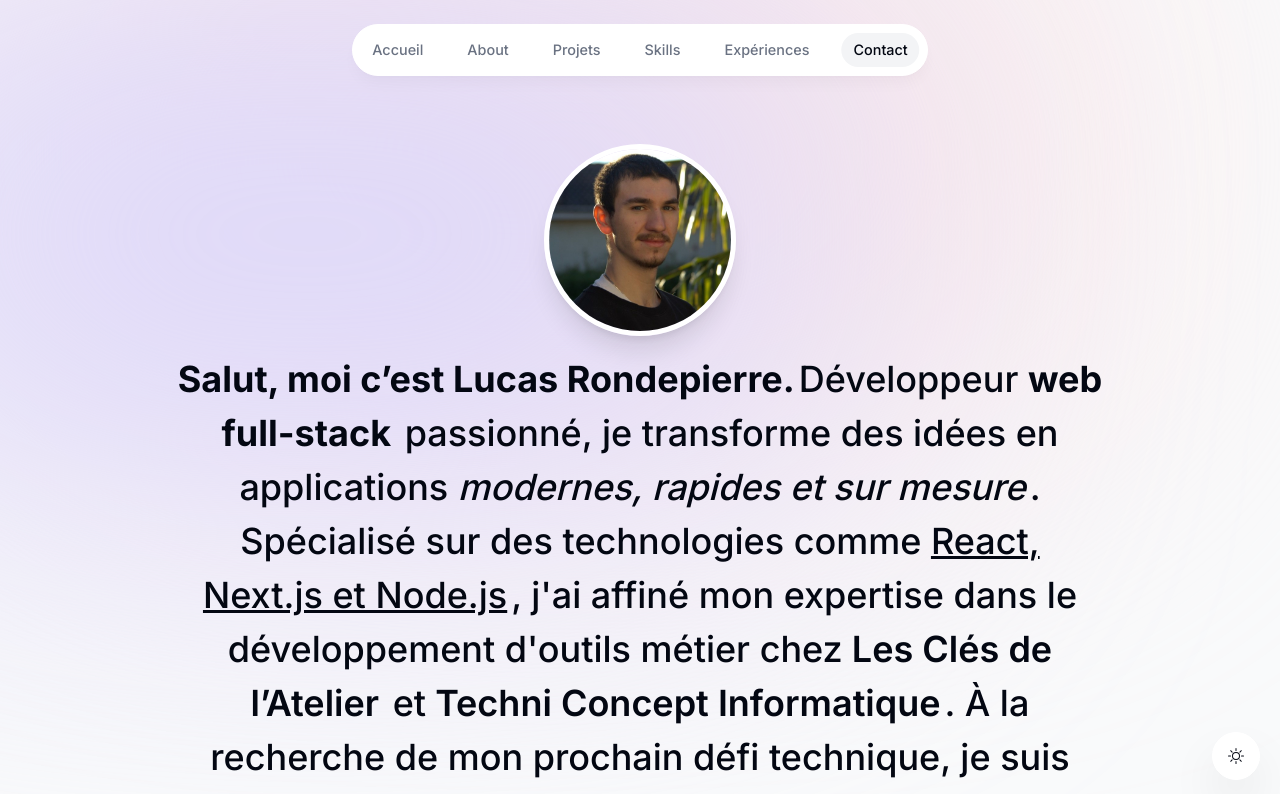
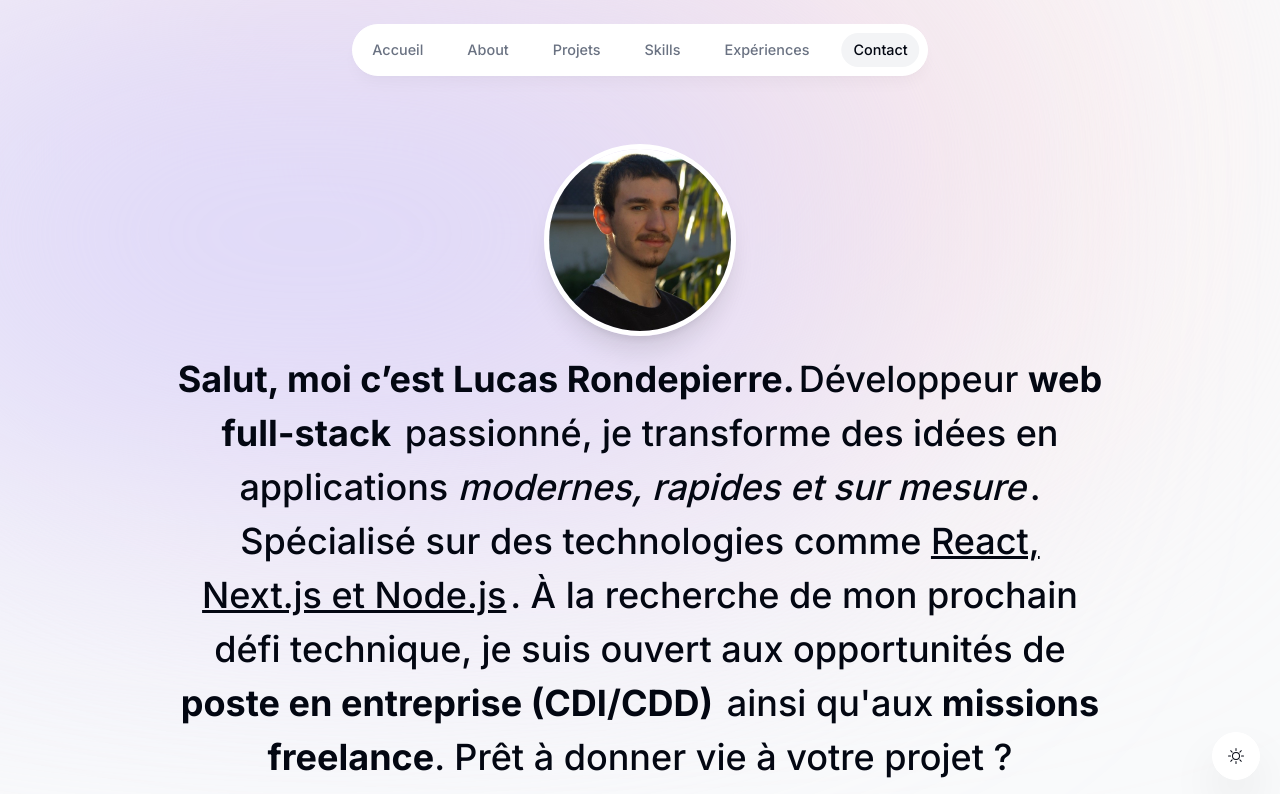
Before and after one commit to Dreyrk/Portfolio, a Next.js app: page / in a window 1280 px wide. Shown: the top 794 px of the page. Built offline with nearby package versions, Linux system fonts and the light colour scheme.

Commit message:
modify intro

```diff
--- a/src/components/intro.tsx
+++ b/src/components/intro.tsx
@@ -41,11 +41,8 @@ export default function Intro() {
         <span className="font-bold">Salut, moi c’est Lucas Rondepierre.</span>
         Développeur <span className="font-bold">web full-stack</span> passionné, je transforme des idées en applications
         <span className="italic"> modernes, rapides et sur mesure</span>. Spécialisé sur des technologies comme{" "}
-        <span className="underline">React, Next.js et Node.js</span>, j&apos;ai affiné mon expertise dans le
-        développement d&apos;outils métier chez
-        <span className="font-semibold"> Les Clés de l’Atelier</span> et
-        <span className="font-semibold"> Techni Concept Informatique</span>. À la recherche de mon prochain défi
-        technique, je suis ouvert aux opportunités de
+        <span className="underline">React, Next.js et Node.js</span>. À la recherche de mon prochain défi technique, je
+        suis ouvert aux opportunités de
         <span className="font-bold"> poste en entreprise (CDI/CDD)</span> ainsi qu&apos;aux
         <span className="font-bold"> missions freelance</span>. Prêt à donner vie à votre projet ?
       </motion.h1>
```
